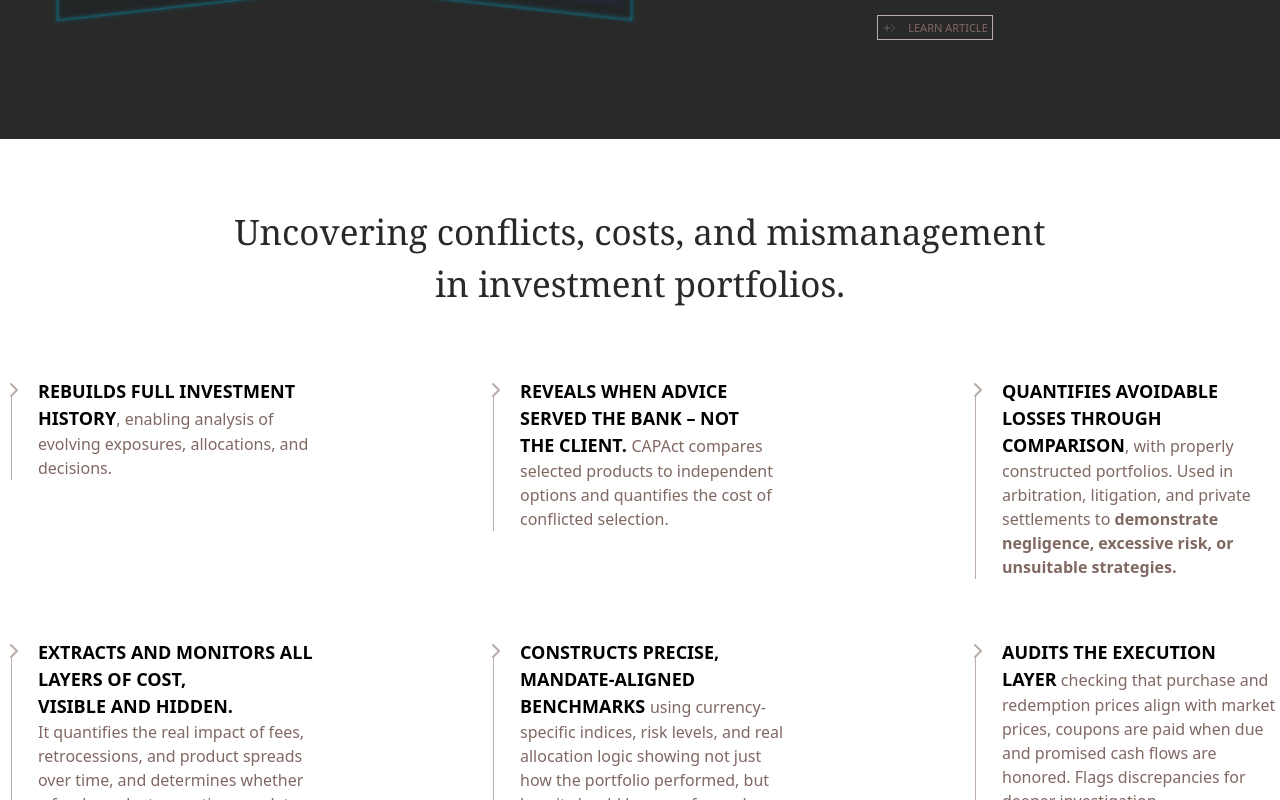
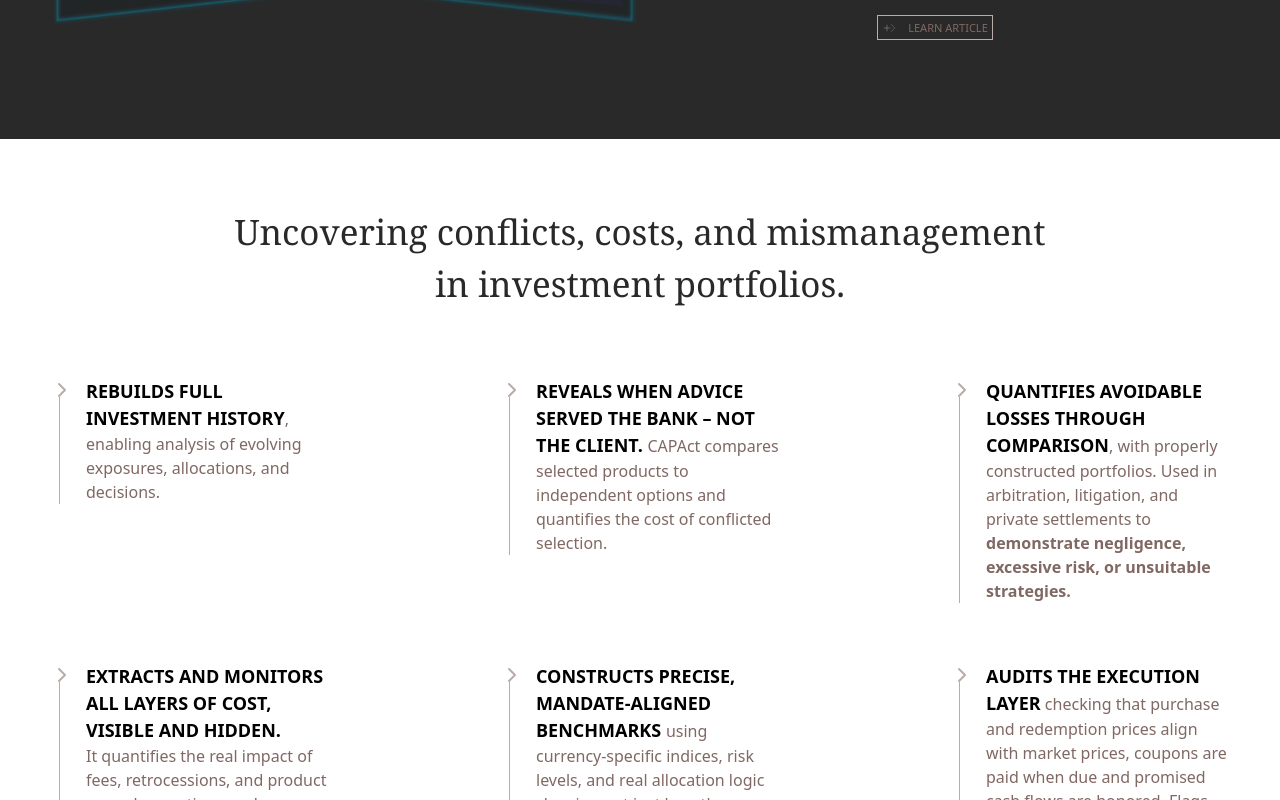
Before and after one commit to pierre-debruyne/CapAnalysis, a Next.js app: page / in a window 1280 px wide. Shown: the part 1820-2620 px from the top of the page. Built offline with nearby package versions, Linux system fonts and the light colour scheme.

Commit message:
fix(style): add x padding for InfoBlocks

```diff
--- a/src/app/page.tsx
+++ b/src/app/page.tsx
@@ -171,7 +171,7 @@ export default function Home() {
         </div>
       </div>
 
-      <div className="pt-[67px] pb-[48px]">
+      <div className="pt-[67px] pb-[48px] px-[50px]">
         <h2 className="text-[35px] font-serif text-center text-[#292929] pb-[67px]">
           Uncovering conflicts, costs, and mismanagement
           <br /> in investment portfolios.
```
